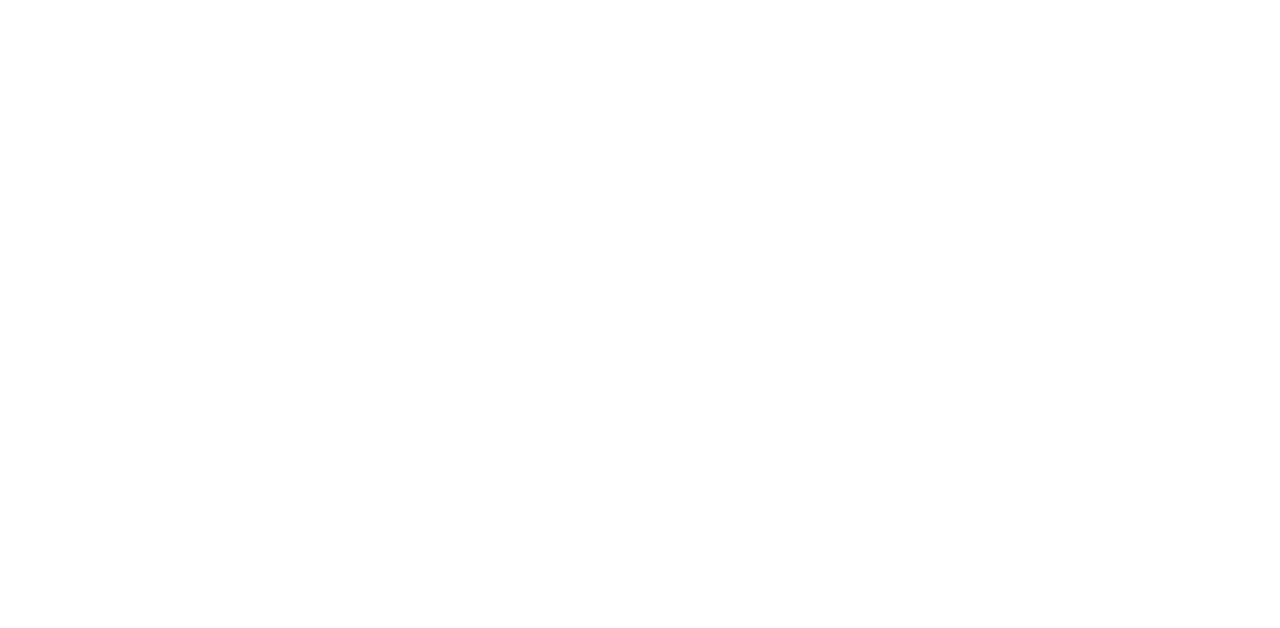
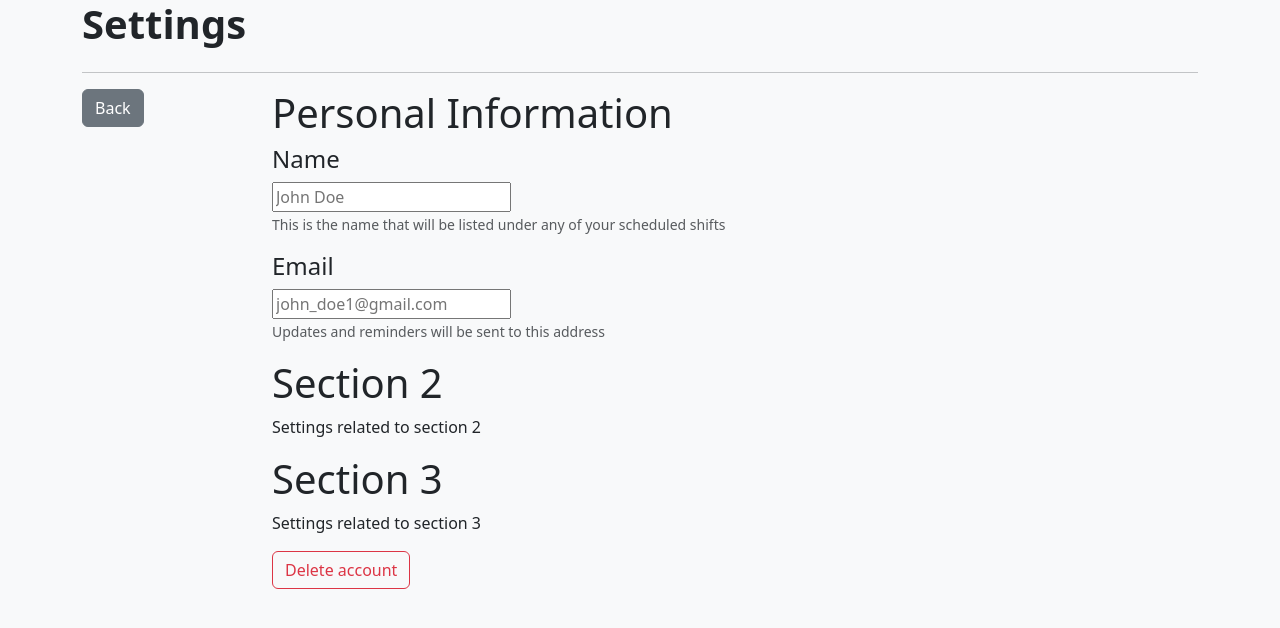
Before and after one commit to Clock-In/Clock-In, a Django app: page /settings/ in a window 1280 px wide. Before the commit the part shown is empty. Shown: the top 628 px of the page. Run offline with Django 5.2, Linux system fonts and the light colour scheme.

Commit message:
initial design with bootstrap

```diff
--- a/app/base/templates/base/settings.html
+++ b/app/base/templates/base/settings.html
@@ -1,11 +1,53 @@
+{% load static %}
 <!DOCTYPE html>
 <html lang="en">
 <head>
     <meta charset="UTF-8">
     <meta name="viewport" content="width=device-width, initial-scale=1.0">
     <title>User settings</title>
+    <link rel="stylesheet" href="{% static 'base/settings.css' %}">
+    <link href="https://cdn.jsdelivr.net/npm/bootstrap@5.3.2/dist/css/bootstrap.min.css" rel="stylesheet" integrity="sha384-T3c6CoIi6uLrA9TneNEoa7RxnatzjcDSCmG1MXxSR1GAsXEV/Dwwykc2MPK8M2HN" crossorigin="anonymous">
 </head>
-<body>
+<body class="bg-light">
+    <main class="container">
 
+        <div class="row">
+            <h1><strong>Settings</strong></h1>
+        </div>
+
+
+        <hr>
+
+        <div class="row">
+            <div class="col-2">
+                <a class="btn btn-secondary" href="{% url 'timetable' %}" id="back-link">Back</a>
+            </div>
+            <div class="col-10">
+
+                <h1>Personal Information</h1>
+
+                <h4 class="mb-2">Name</h4>
+                <input type="text" placeholder="John Doe">
+                <p><small class="text-muted">This is the name that will be listed under any of your scheduled shifts</small></p>
+
+                <h4 class="mb-2">Email</h4>
+                <input type="email" placeholder="john_doe1@gmail.com">
+                <p><small class="text-muted mb3">Updates and reminders will be sent to this address</small></p>
+
+                <h1>Section 2</h1>
+
+                <p>Settings related to section 2</p>
+
+                <h1>Section 3</h1>
+
+                <p>Settings related to section 3</p>
+
+                <button type="button" class="btn btn-outline-danger">Delete account</button>
+            </div>
+        </div>
+
+
+
+    </main>
 </body>
 </html>
--- a/app/base/views.py
+++ b/app/base/views.py
@@ -1,5 +1,9 @@
 from django.shortcuts import render
+from django.http import HttpResponse
 
-# Create your views here.
+
 def settings(request):
     return render(request, 'base/settings.html', {})
+
+def timetable(request):
+    return HttpResponse("Placeholder for timetable page")
--- a/app/clockIn/urls.py
+++ b/app/clockIn/urls.py
@@ -21,4 +21,5 @@ from base import views
 urlpatterns = [
     path('admin/', admin.site.urls),
     path('settings/', views.settings, name='settings'),
+    path('timetable/', views.timetable, name='timetable'),
 ]
```
